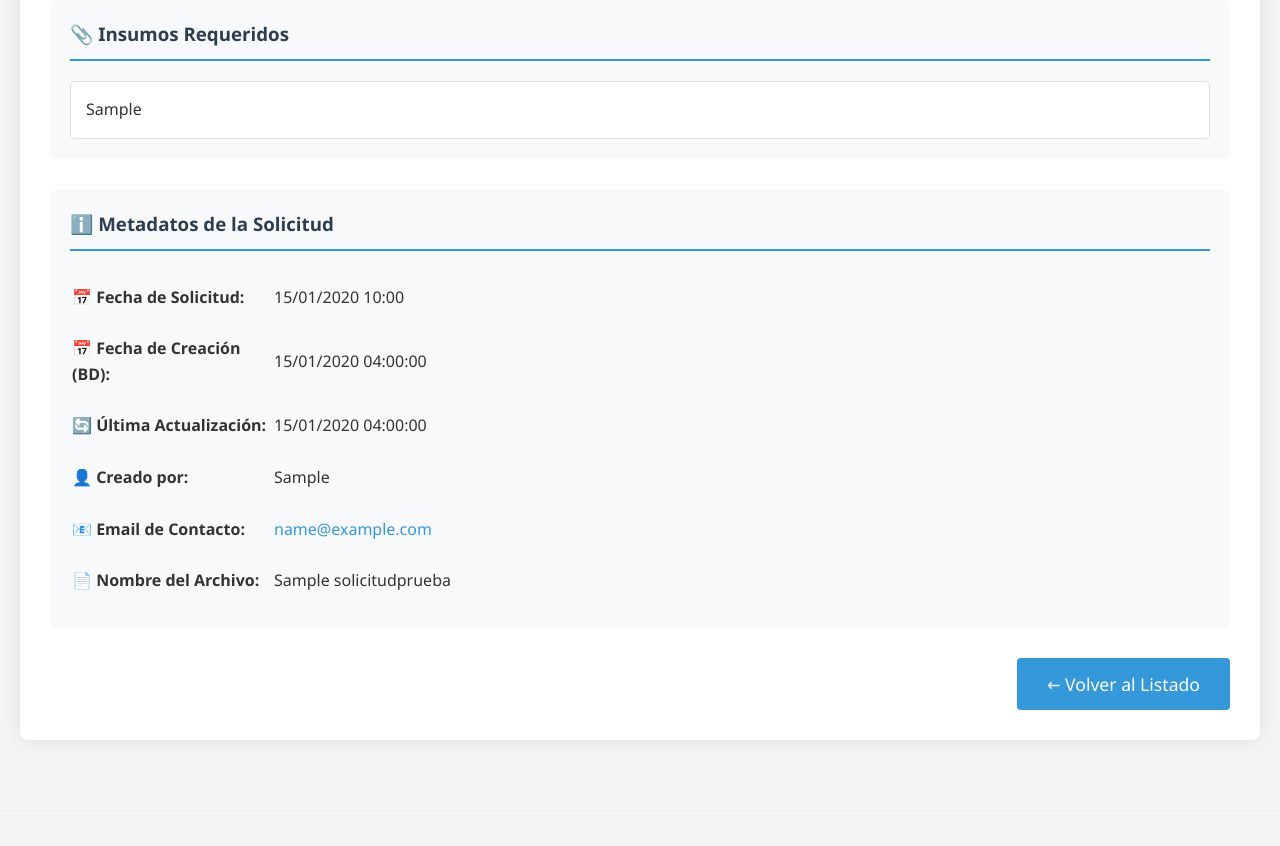
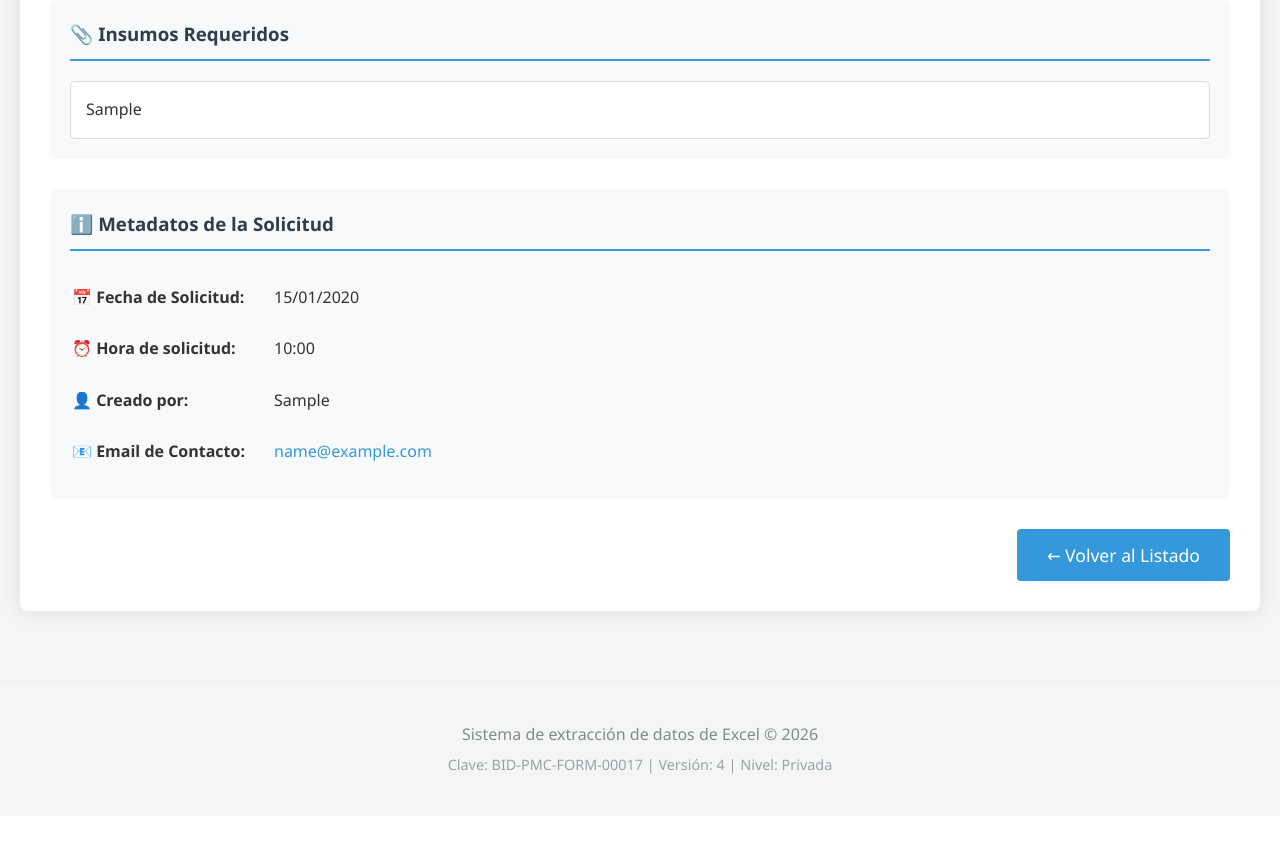
Before and after one commit to EduardoHG27/excel-extractor, a Django app: page /solicitud/publico/1/ in a window 1280 px wide. Shown: the part 1658-2504 px from the top of the page. After the commit the page ends 2432 px from the top, so only its background shows below. Run offline with Django 5.2, Linux system fonts and the light colour scheme; tables that the repository leaves empty hold one stand-in row (values such as "Sample post").

Commit message:
4.0.6.3 Se modifica fecha y hora

```diff
--- a/extractor/templates/catalogos/solicitud_detail.html
+++ b/extractor/templates/catalogos/solicitud_detail.html
@@ -232,22 +232,13 @@
     </h3>
 
     <table style="width: 100%;">
-        <!-- NUEVO: Fecha y Hora de Solicitud -->
         <tr style="border-bottom: 1px solid #dee2e6;">
             <td style="padding: 12px 0; font-weight: bold; width: 200px;">📅 Fecha de Solicitud:</td>
-            <td style="padding: 12px 0;">
-                {{ solicitud.fecha_solicitud|date:"d/m/Y" }} {{ solicitud.hora_solicitud|time:"H:i" }}
-            </td>
-        </tr>
-
-        <!-- Los campos originales (puedes mantenerlos u ocultarlos) -->
-        <tr style="border-bottom: 1px solid #dee2e6;">
-            <td style="padding: 12px 0; font-weight: bold;">📅 Fecha de Creación (BD):</td>
-            <td style="padding: 12px 0;">{{ solicitud.fecha_creacion|date:"d/m/Y H:i:s" }}</td>
+            <td style="padding: 12px 0;">{{ solicitud.fecha_solicitud|date:"d/m/Y" }}</td>
         </tr>
         <tr style="border-bottom: 1px solid #dee2e6;">
-            <td style="padding: 12px 0; font-weight: bold;">🔄 Última Actualización:</td>
-            <td style="padding: 12px 0;">{{ solicitud.fecha_actualizacion|date:"d/m/Y H:i:s" }}</td>
+            <td style="padding: 12px 0; font-weight: bold;">⏰ Hora de solicitud:</td>
+            <td style="padding: 12px 0;">{{ solicitud.hora_solicitud|time:"H:i" }}</td>
         </tr>
         <tr style="border-bottom: 1px solid #dee2e6;">
             <td style="padding: 12px 0; font-weight: bold;">👤 Creado por:</td>
@@ -265,12 +256,9 @@
                 {% endif %}
             </td>
         </tr>
-        <tr style="border-bottom: 1px solid #dee2e6;">
-            <td style="padding: 12px 0; font-weight: bold;">📄 Nombre del Archivo:</td>
-            <td style="padding: 12px 0;">{{ solicitud.nombre_archivo|default:"No generado" }}</td>
-        </tr>
     </table>
 </div>
+
 
 <!-- Botones de acción -->
 <div style="display: flex; gap: 15px; margin-top: 30px; justify-content: flex-end;">
```
